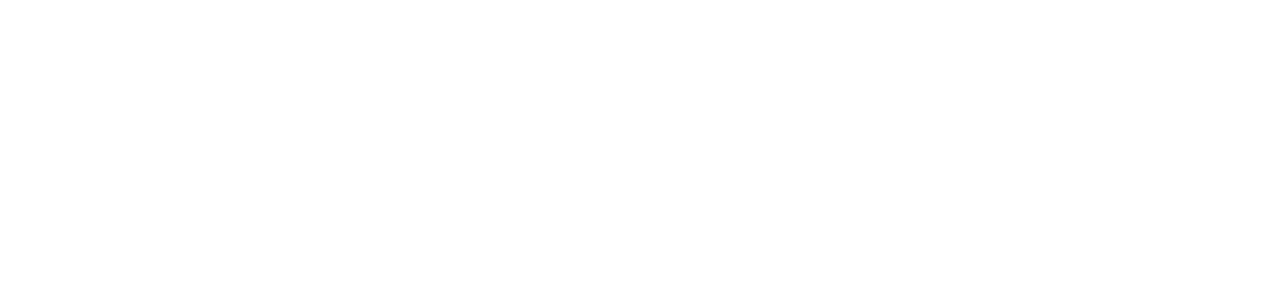
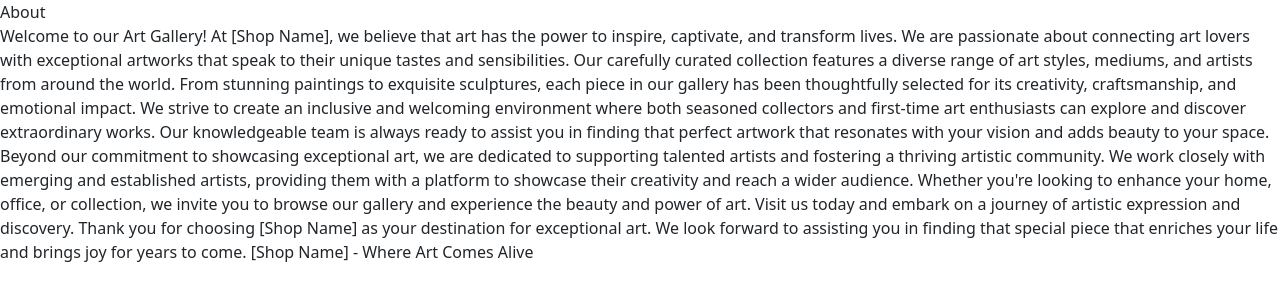
Before and after one commit to 89hars/projectm3-frontend, a React (Vite) app: page /about in a window 1280 px wide. Before the commit this address had no page. Shown: the top 300 px of the page. Built offline with nearby package versions, Linux system fonts and the light colour scheme.

Commit message:
shit routes already made, no style

```diff
--- a/src/App.jsx
+++ b/src/App.jsx
@@ -11,6 +11,9 @@
 import PrivateRoute from "../middleware/PrivateRoute";
 import SearchPage from "./pages/SearchPage";
 import ProfilePage from "./pages/ProfilePage";
+import ContactPage from "./pages/ContactPage";
+import AboutPage from "./pages/AboutPage"
+import PrivacyPage from "./pages/PrivacyPage";
 
 function App() {
   /*    const APITestConnection
@@ -59,6 +62,10 @@
 
       <Route path="/allproducts" element={<Allproducts />} />
       <Route path="/searchbar" element={<SearchPage />} />
+
+      <Route path="/about" element={<AboutPage />} />
+      <Route path="/contact" element={<ContactPage />} />
+      <Route path="/privacy" element={<PrivacyPage />} />
     </Routes>
   );
 }
--- /dev/null
+++ b/src/pages/AboutPage.jsx
@@ -0,0 +1,36 @@
+import React from "react";
+
+function AboutPage() {
+  return (
+    <div>
+      About
+      <p>
+        Welcome to our Art Gallery! At [Shop Name], we believe that art has the
+        power to inspire, captivate, and transform lives. We are passionate
+        about connecting art lovers with exceptional artworks that speak to
+        their unique tastes and sensibilities. Our carefully curated collection
+        features a diverse range of art styles, mediums, and artists from around
+        the world. From stunning paintings to exquisite sculptures, each piece
+        in our gallery has been thoughtfully selected for its creativity,
+        craftsmanship, and emotional impact. We strive to create an inclusive
+        and welcoming environment where both seasoned collectors and first-time
+        art enthusiasts can explore and discover extraordinary works. Our
+        knowledgeable team is always ready to assist you in finding that perfect
+        artwork that resonates with your vision and adds beauty to your space.
+        Beyond our commitment to showcasing exceptional art, we are dedicated to
+        supporting talented artists and fostering a thriving artistic community.
+        We work closely with emerging and established artists, providing them
+        with a platform to showcase their creativity and reach a wider audience.
+        Whether you're looking to enhance your home, office, or collection, we
+        invite you to browse our gallery and experience the beauty and power of
+        art. Visit us today and embark on a journey of artistic expression and
+        discovery. Thank you for choosing [Shop Name] as your destination for
+        exceptional art. We look forward to assisting you in finding that
+        special piece that enriches your life and brings joy for years to come.
+        [Shop Name] - Where Art Comes Alive
+      </p>
+    </div>
+  );
+}
+
+export default AboutPage;
--- /dev/null
+++ b/src/pages/ContactPage.jsx
@@ -0,0 +1,19 @@
+import React from "react";
+
+function ContactPage() {
+  return (
+    <div>
+      Contact
+      <div>
+        <p> FakeStreet 3210 </p>
+        <p> 14693 Berlin </p>
+        <p> Open Monday until Friday </p>
+        <p> From 11.00 until 18.00 hrs </p>
+        <p> +49 (0)34 3167776 </p>
+        <p> fakeinfo@gmail.com </p>
+      </div>
+    </div>
+  );
+}
+
+export default ContactPage;
--- /dev/null
+++ b/src/pages/PrivacyPage.jsx
@@ -0,0 +1,12 @@
+import React from "react";
+
+function PrivacyPage() {
+  return (
+    <div>
+      Privacy Policy
+      <p> Privacy is a myth </p>
+    </div>
+  );
+}
+
+export default PrivacyPage;
```
